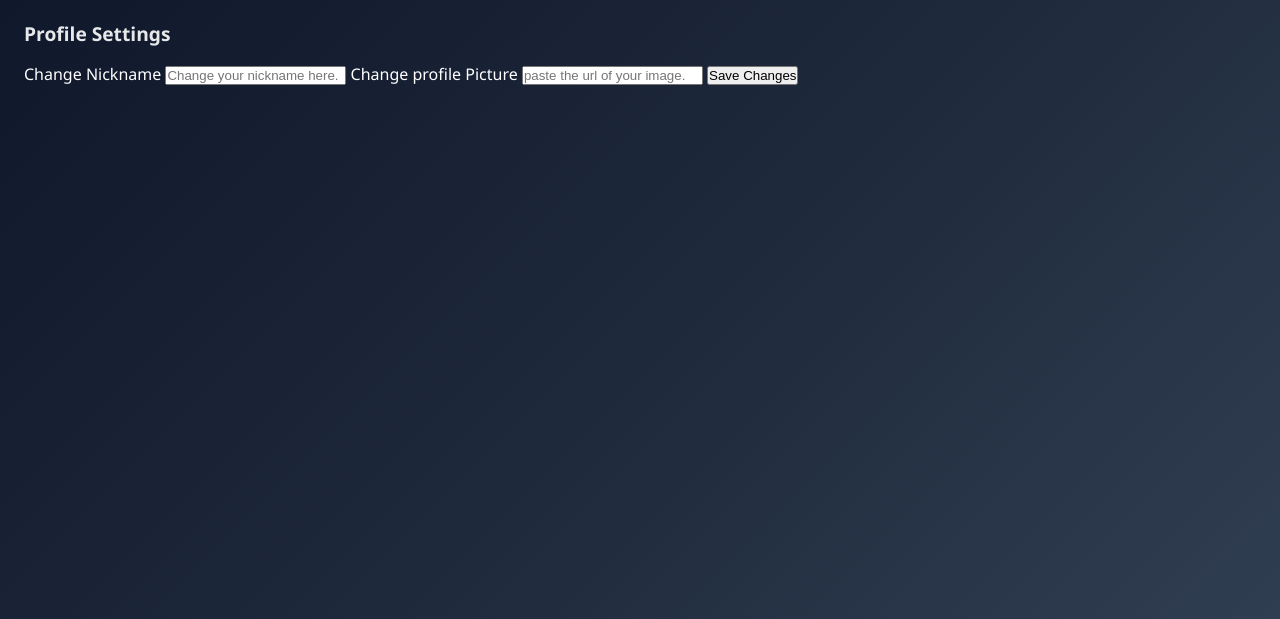
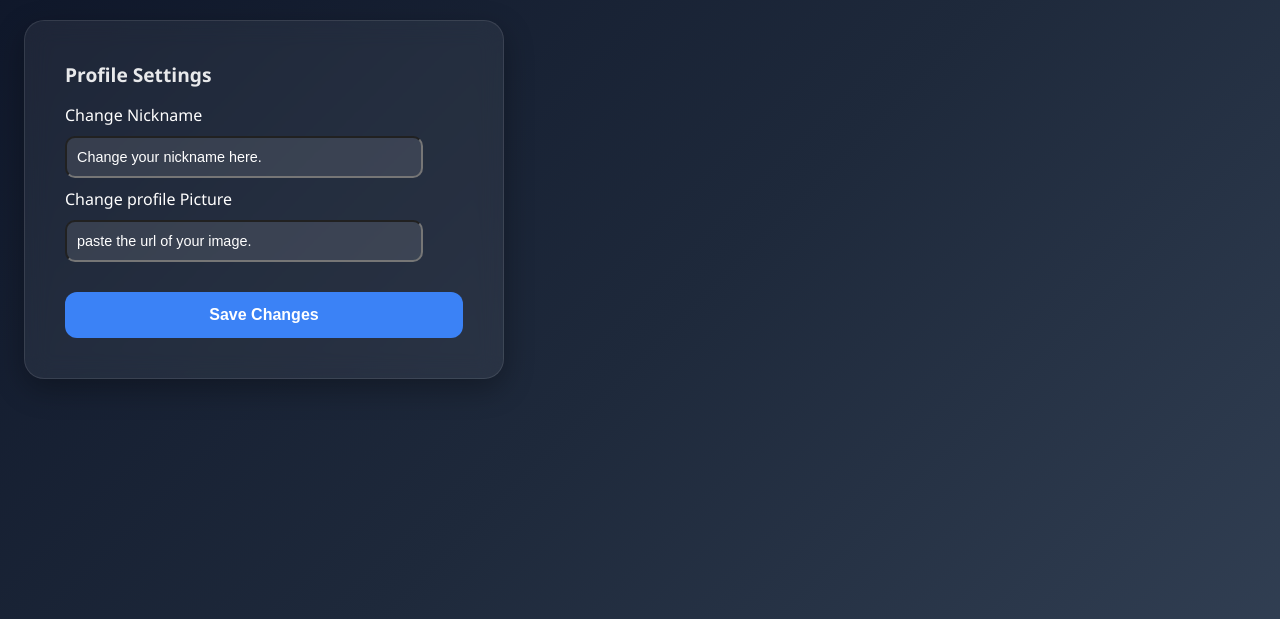
Before and after one commit to carneiroo1/Chat-app, a Flask app: page /profile in a window 1280 px wide. Shown: the part 51-670 px from the top of the page. Run offline with Flask 3, Linux system fonts and the light colour scheme.

Commit message:
profile css apply

```diff
--- a/static/chat.css
+++ b/static/chat.css
@@ -27,7 +27,6 @@ body {
     color: white;
 }
 
-/* HEADER / NAV */
 header {
     padding: 14px 24px;
     background: var(--glass);
@@ -53,7 +52,6 @@ nav ul li a:hover {
     color: white;
 }
 
-/* MAIN */
 main {
     flex: 1;
     display: flex;
@@ -95,7 +93,6 @@ main h1 {
     word-break: break-word;
 }
 
-/* INPUT + BOTÃO */
 .send-message-input-button {
     display: flex;
     gap: 10px;
@@ -150,6 +147,65 @@ main h1 {
     transform: translateY(0);
 }
 
+.change-profile {
+    display: flex;
+    flex-flow: column wrap;
+    gap: 10px;
+}
+
+aside {
+    width: 100%;
+    max-width: 480px;
+    background: var(--glass);
+    backdrop-filter: blur(12px);
+    border: 1px solid var(--glass-border);
+    border-radius: 20px;
+    padding: 40px;
+    box-shadow: 0 10px 30px rgba(0, 0, 0, 0.3)
+}
+
+.change-profile input {
+    max-width: 90%;
+    padding: 10px;
+    border-radius: 10px;
+    background: var(--input-bg);
+    color: white;
+    font-size: 1rem;
+    outline: none;
+}
+
+.change-profile input::placeholder {
+    color: white;
+    font-size: 0.9rem;
+}
+
+.change-profile input:focus {
+    background: rgba(255, 255, 255, 0.15);
+    box-shadow: 0 0 0 2px #60a5fa;
+}
+.save-btn {
+    margin-top: 20px;
+    width: 100%;
+    padding: 14px;
+    border: none;
+    border-radius: 12px;
+    background: var(--accent);
+    color: white;
+    font-size: 1rem;
+    font-weight: 600;
+    cursor: pointer;
+    transition: 0.3s;
+}
+
+.save-btn:hover {
+    background: var(--accent-hover);
+    transform: translateY(-2px);
+}
+
+.save-btn:active {
+    transform: translateY(0);
+}
+
 /* MOBILE */
 @media (max-width: 480px) {
     header {
--- a/templates/profile.html
+++ b/templates/profile.html
@@ -24,12 +24,12 @@
     <main>
         <aside>
             <h1>Profile Settings</h1>
-            <form action="" method="post">
+            <form action="" method="post" class="change-profile">
                 <label for="change-nick">Change Nickname</label>
                 <input type="text" name="change-nick" id="change-nick" placeholder="Change your nickname here.">
                 <label for="profile-picture">Change profile Picture</label>
                 <input type="url" name="profile-picture" id="profile-picture" placeholder="paste the url of your image.">
-                <button type="Submit">Save Changes</button>
+                <button type="Submit" class="save-btn">Save Changes</button>
             </form>
         </aside>
     </main>
```
